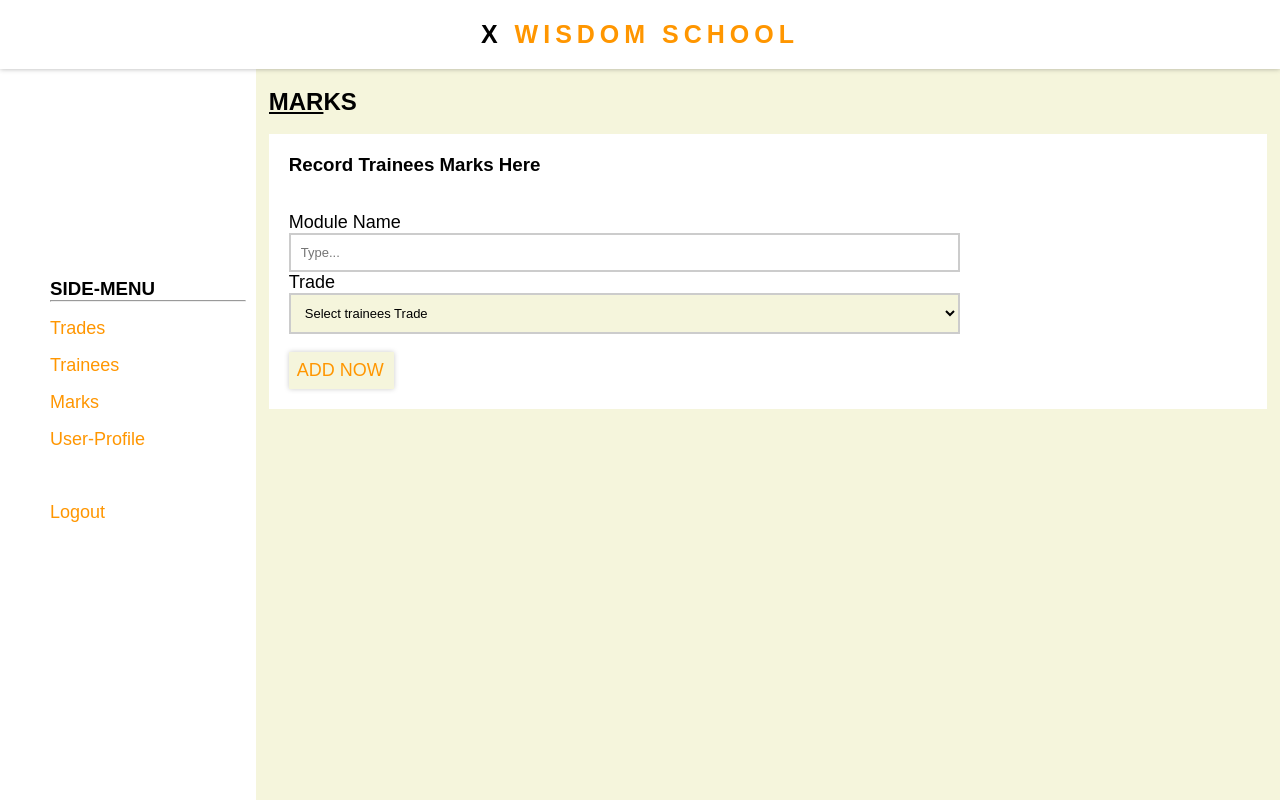
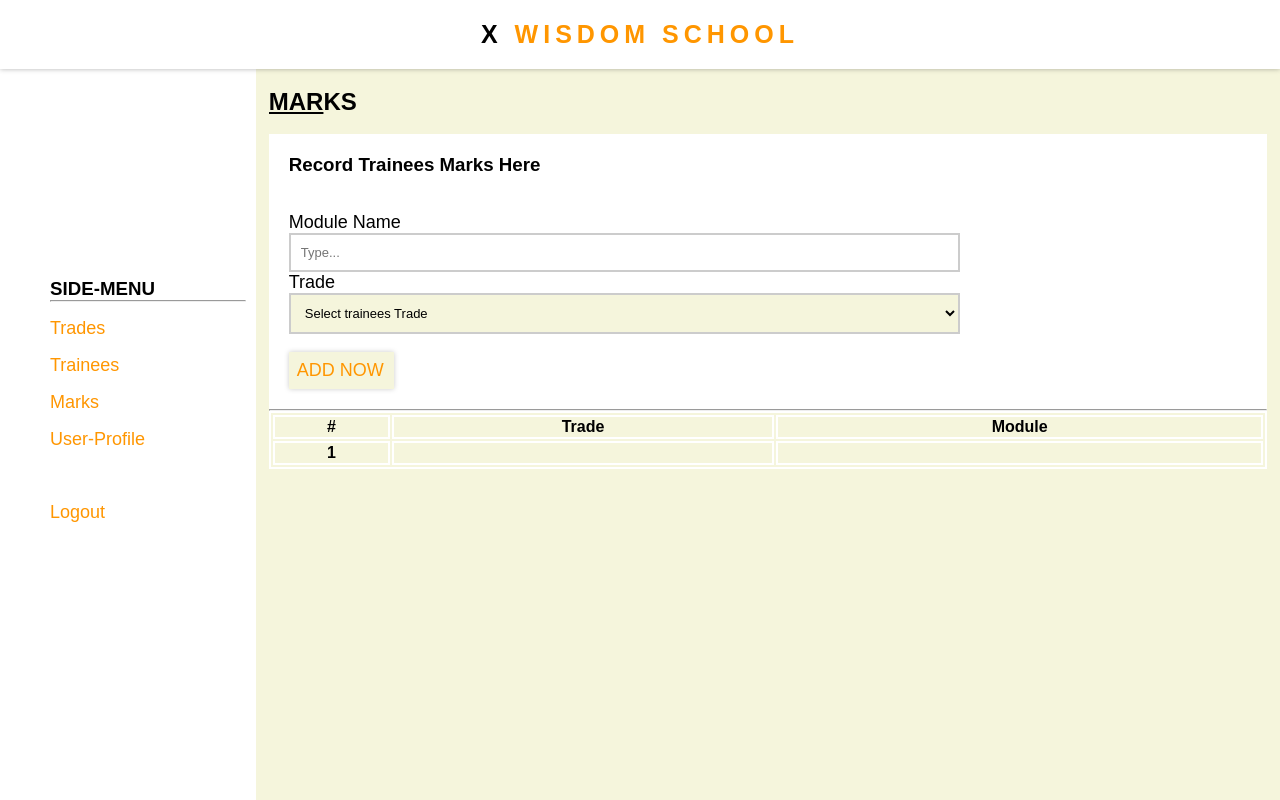
Before and after one commit to Ireme-Nyawe/x-wizdom, a PHP site: page /marks.php in a window 1280 px wide. Run offline with PHP 8.4, Linux system fonts and the light colour scheme; the visitor is signed in with stand-in values (Sample User, id 1); tables that the repository leaves empty or names only in its code hold one stand-in row (values such as "Sample post"); data that the repository does not hold is empty.

Commit message:
return Recorded Marks Module

```diff
--- a/marks.php
+++ b/marks.php
@@ -130,7 +130,45 @@
                     ?>
                     </form>
                     <div>
-
+                        <hr>
+               <table>
+                <tr>
+                    <th>#</th>
+                    <th>Trade</th>
+                    <th>Module</th>
+                </tr>
+                <?php
+                $select="SELECT Marks.*, Trade.*
+                FROM Marks
+                JOIN Trade ON Marks.Trade_Id = Trade.Trade_Id
+                GROUP BY Marks.Module_Name, Marks.Trade_Id
+                ORDER BY Marks.Trade_Id ASC;
+                ";
+                $execute=mysqli_query($connect,$select);
+                $tradee="";
+                $no=1;
+                while($info=mysqli_fetch_array($execute)){
+                    $trade=$info['Trade_Name'];
+                    if($trade!=$tradee){
+                        $no=1;
+                        ?>
+                        <tr>
+                            <td colspan="100"><b><?php echo $trade;?> - Trade</b></td>
+                        </tr>
+                        <?php
+                    }
+                    ?>
+                    <tr>
+                        <th><?php echo $no;?></th>
+                        <td><?php echo $trade;?></td>
+                        <td><?php echo $info['Module_Name']?></td>
+                    </tr>
+                    <?php
+                    $tradee=$trade;
+                    $no++;
+                }
+                ?>
+               </table>
     </div>
 </body>
 </html>
```
